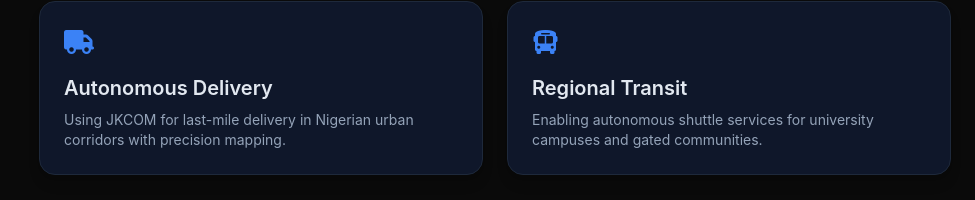
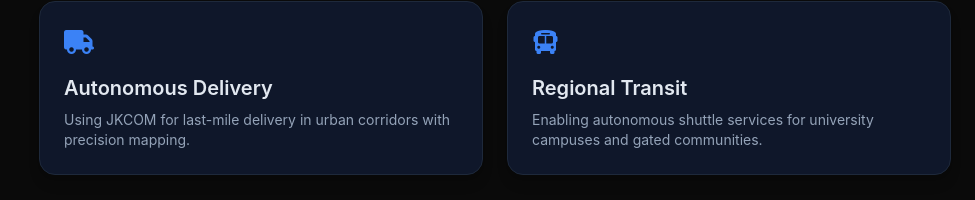
Before and after one commit to olivestackscode/jkcom, a plain HTML site: page public/documentation.html in a window 1280 px wide. Shown: the part 1499-1699 px from the top of the page, without its empty margins (305-1280 px from the left). Drawn offline with nearby package versions, Linux system fonts and the light colour scheme.

Commit message:
Generalize use case description in documentation

```diff
--- a/public/documentation.html
+++ b/public/documentation.html
@@ -113,7 +113,7 @@
                     <div class="bg-slate-900 border border-slate-800 p-6 rounded-2xl shadow-lg">
                         <i class="fas fa-truck text-blue-500 text-2xl mb-4"></i>
                         <h3 class="text-xl font-semibold mb-2">Autonomous Delivery</h3>
-                        <p class="text-slate-400 text-sm">Using JKCOM for last-mile delivery in Nigerian urban corridors with precision mapping.</p>
+                        <p class="text-slate-400 text-sm">Using JKCOM for last-mile delivery in urban corridors with precision mapping.</p>
                     </div>
                     <div class="bg-slate-900 border border-slate-800 p-6 rounded-2xl shadow-lg">
                         <i class="fas fa-bus text-blue-500 text-2xl mb-4"></i>
```
